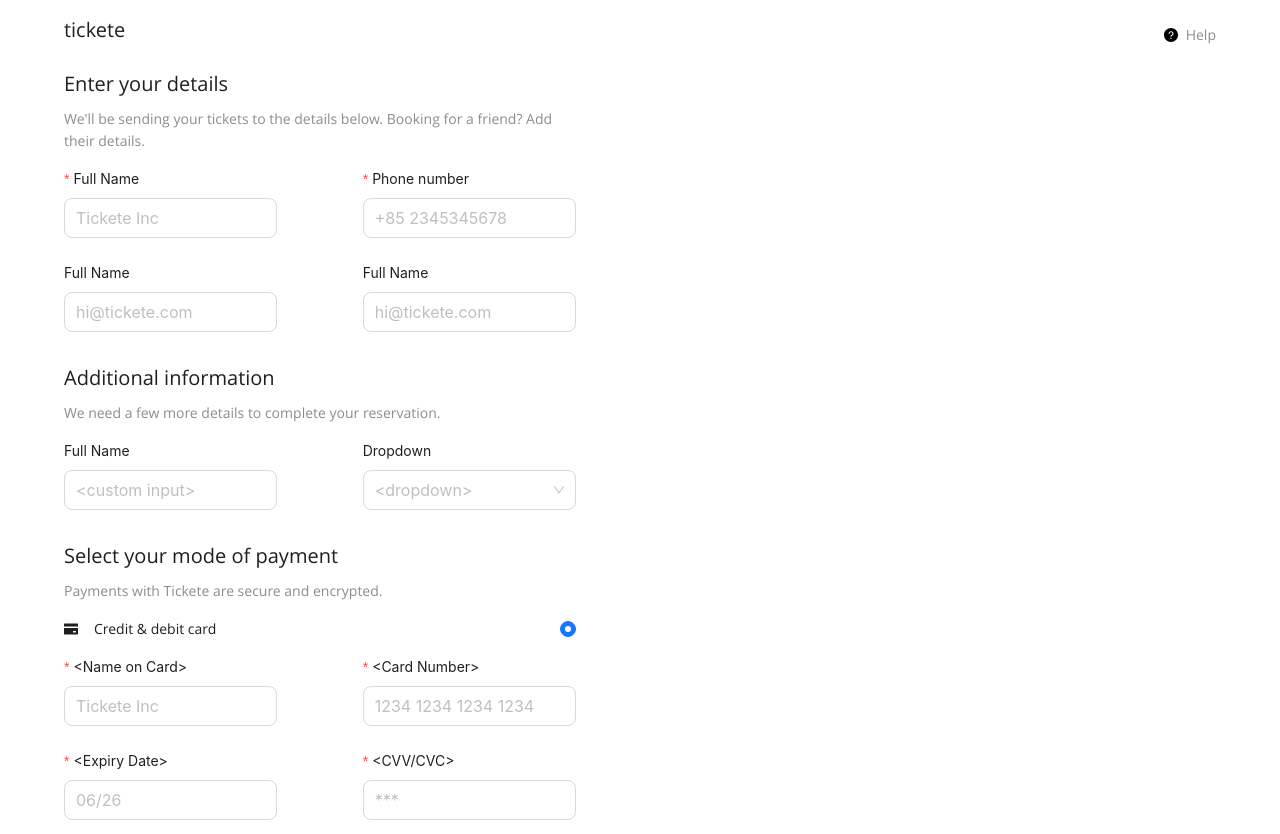
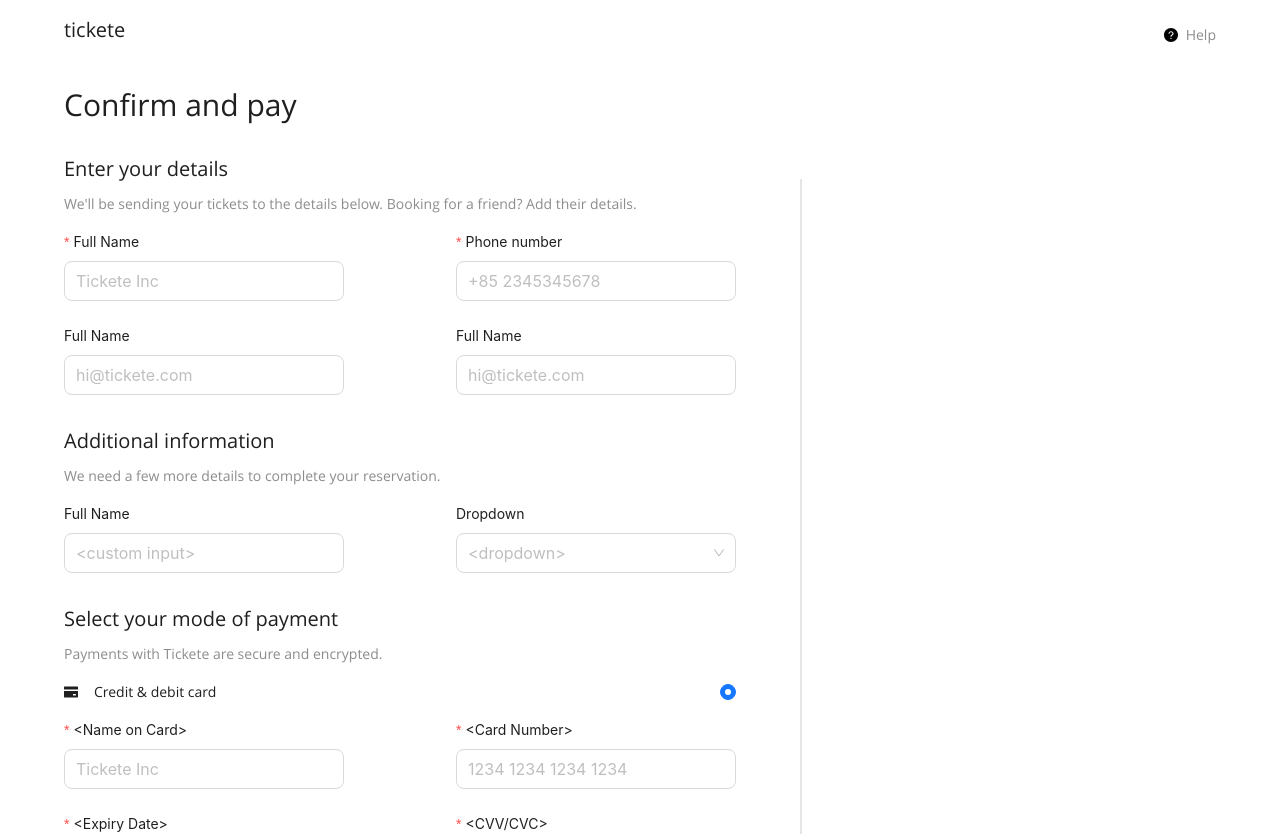
Before and after one commit to Durgesh2601/Tickete, a React (Create React App) app: page / in a window 1280 px wide. Shown: the top 834 px of the page. Built offline with nearby package versions, Linux system fonts and the light colour scheme.

Commit message:
fix layout

```diff
--- a/src/App.js
+++ b/src/App.js
@@ -1,18 +1,12 @@
-import { Divider } from "antd";
+import Navbar from "./components/Navbar";
 import Footer from "./components/Footer";
-import InfoContainer from "./components/InfoContainer";
-import Navbar from "./components/Navbar";
-import FrequentlyAskedQuestions from "./components/F&Q";
-import TicketePromise from "./components/TicketePromise";
+import MainAppLayout from "./Layout";
 
 function App() {
-
   return (
     <div>
       <Navbar />
-      <InfoContainer />
-      <FrequentlyAskedQuestions />
-      <TicketePromise />
+      <MainAppLayout />
       <Footer />
     </div>
   );
--- /dev/null
+++ b/src/Layout/index.js
@@ -0,0 +1,15 @@
+import InfoContainer from "../components/InfoContainer";
+import FrequentlyAskedQuestions from "../components/F&Q";
+import TicketePromise from "../components/TicketePromise";
+
+const MainAppLayout = () => {
+  return (
+    <>
+      <InfoContainer />
+      <FrequentlyAskedQuestions />
+      <TicketePromise />
+    </>
+  );
+};
+
+export default MainAppLayout;
--- a/src/components/CommonComponents/index.js
+++ b/src/components/CommonComponents/index.js
@@ -57,10 +57,10 @@ const CustomField = ({ type = "primary", title = "" }) => {
     </Row>
   );
 };
-const RenderHeader = ({ title = "", subTitle = "" }) => {
+const RenderHeader = ({ title = "", subTitle = "", titleLevel = 4 }) => {
   return (
     <>
-      <Title level={4}>{title}</Title>
+      <Title level={titleLevel}>{title}</Title>
       <Text type="secondary">{subTitle}</Text>
     </>
   );
--- a/src/components/InfoContainer/index.css
+++ b/src/components/InfoContainer/index.css
@@ -1,6 +1,6 @@
 .info-container {
   padding: 0 4rem;
-  width: 50%;
+  width: 100%;
 }
 .fields-row {
   margin-top: 1rem;
@@ -17,7 +17,14 @@
   margin-top: 1rem;
   border-radius: 0.4rem;
 }
-.shield-icon{
-    vertical-align: middle;
-    margin-left: 0.5rem;
+.shield-icon {
+  vertical-align: middle;
+  margin-left: 0.5rem;
 }
+.info-title {
+  padding: 1rem 4rem;
+}
+.info-divider{
+  border: 0.5px solid #e5e5e5;
+  height: 95%;
+}
--- a/src/components/InfoContainer/index.js
+++ b/src/components/InfoContainer/index.js
@@ -10,6 +10,12 @@ import { formFields } from "../../constants/data";
 
 const InfoContainer = () => {
   return (
+    <>
+      <Row className="info-title">
+        <RenderHeader title="Confirm and pay" titleLevel={2} />
+      </Row>
+      <Row>
+        <Col span={15}>
           <Space direction="vertical" className="info-container">
             {Object.keys(formFields)?.map((item) => {
               const fieldValue = formFields?.[item];
@@ -39,7 +45,10 @@ const InfoContainer = () => {
                     {fieldValue?.renderExtraFields && (
                       <>
                         <Divider />
-                  <CustomField type="secondary" title="Credit & debit card" />
+                        <CustomField
+                          type="secondary"
+                          title="Credit & debit card"
+                        />
                         <Divider />
                       </>
                     )}
@@ -50,6 +59,12 @@ const InfoContainer = () => {
             <Confirmation />
             <Divider />
           </Space>
+        </Col>
+        <Col >
+          <Divider type="horizontal" className="info-divider" />
+        </Col>
+      </Row>
+    </>
   );
 };
 
--- a/src/components/Navbar/index.css
+++ b/src/components/Navbar/index.css
@@ -1,6 +1,10 @@
 .navbar {
   margin: auto;
   padding: 1rem 4rem;
+  position: sticky;
+  top: 0;
+  z-index: 1000;
+  background-color: #fff;
 }
 .help-icon {
   margin-right: 0.5rem;
```
Lines whose indentation alone changed are shown as unchanged.
